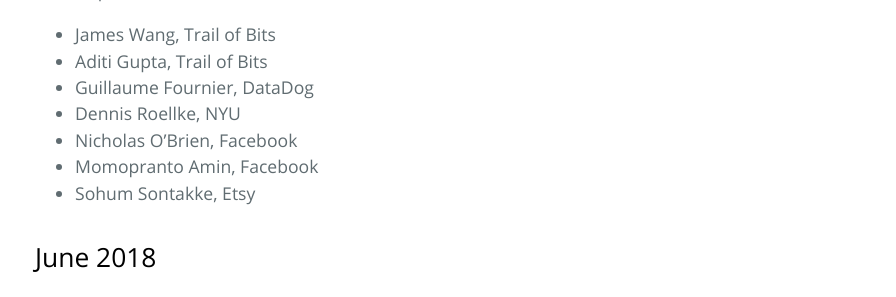
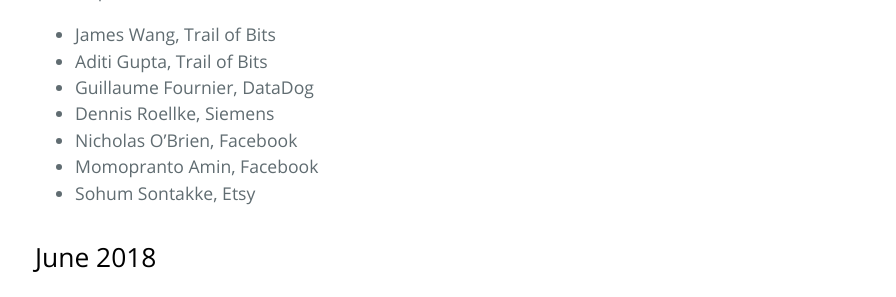
Before and after one commit to trailofbits/empirehacking.nyc, a Jekyll site: the page built from archive.md, in a window 1280 px wide and 900 px high, scrolled down 906 px. Shown: the part 159-456 px from the top of the window, without its empty margins (189-1085 px from the left). Built offline with Jekyll 4.4.1, drawn with Linux system fonts in a browser that asks for light colours; comment, search, counter and statistics services are not loaded.

Commit message:
Update archive.md

```diff
--- a/archive.md
+++ b/archive.md
@@ -25,7 +25,7 @@ Intern speakers included:
 * James Wang, Trail of Bits
 * Aditi Gupta, Trail of Bits
 * Guillaume Fournier, DataDog
-* Dennis Roellke, NYU
+* Dennis Roellke, Siemens
 * Nicholas O'Brien, Facebook
 * Momopranto Amin, Facebook
 * Sohum Sontakke, Etsy
```
